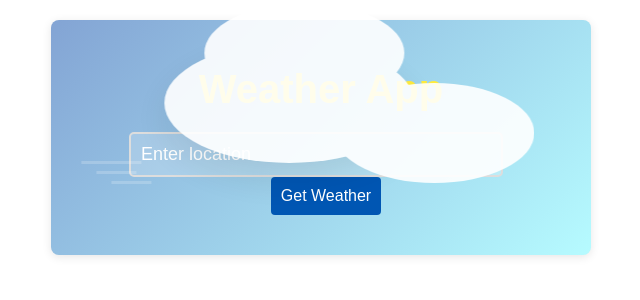
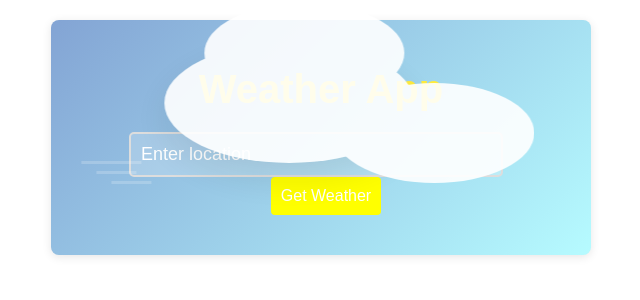
Before and after one commit to janurj/weather-app, a React (Create React App) app: page / in a window 1280 px wide. In both pictures the pointer is over the button "Get Weather". Shown: the top 300 px of the page, without its empty margins (319-959 px from the left). Built offline with nearby package versions, Linux system fonts and the light colour scheme.

Commit message:
Color changed from blue to yellow

```diff
--- a/src/App.css
+++ b/src/App.css
@@ -32,7 +32,7 @@ button {
 }
 
 button:hover {
-  background-color: #0056b3;
+  background-color: yellow;
 }
 
 .weather-info {
```
